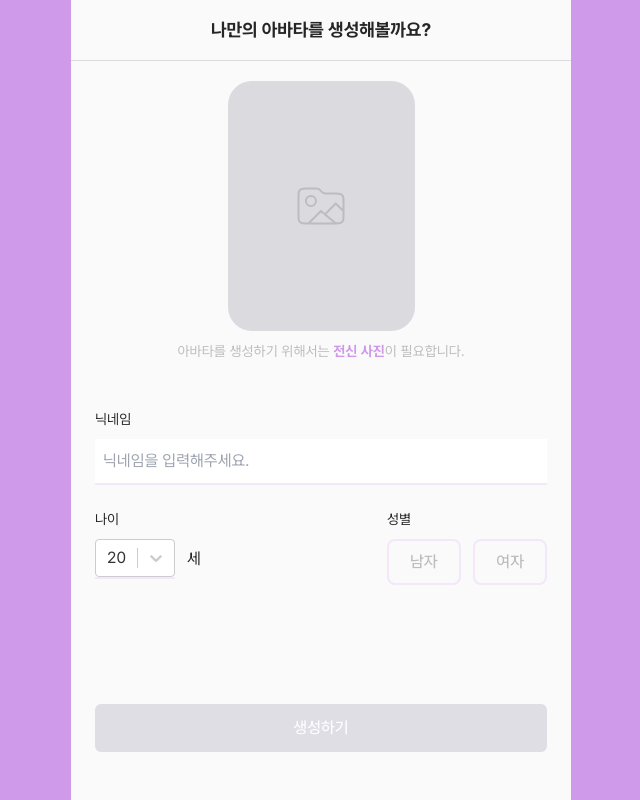
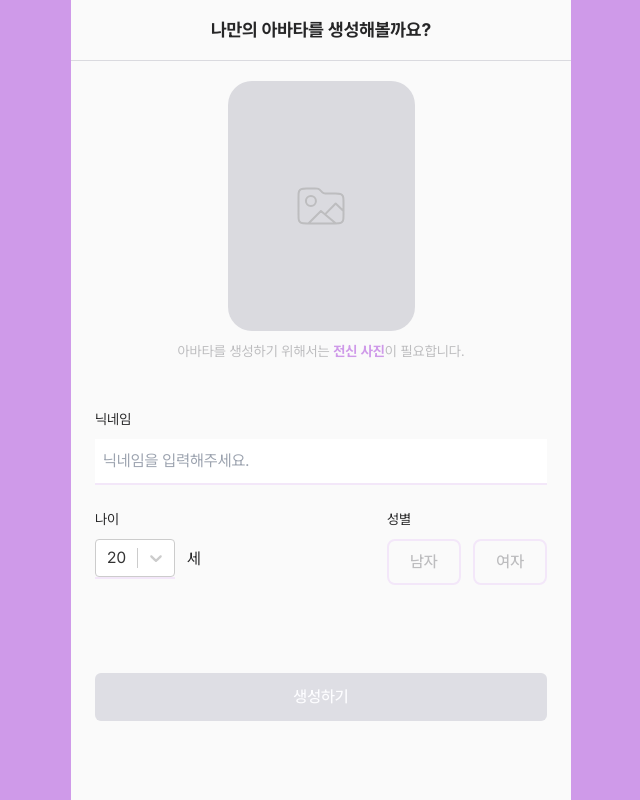
Before and after one commit to dorongee/frontend, a Next.js app in the folder frontend/: page /create in a window 1280 px wide. Shown: the whole page, without its empty margins (319-959 px from the left). Built offline with nearby package versions, Linux system fonts and the light colour scheme; no server answers.

Commit message:
chore: 버튼 위치 변경

```diff
--- a/frontend/src/app/create/page.tsx
+++ b/frontend/src/app/create/page.tsx
@@ -183,7 +183,7 @@ export default function CreatePage() {
                   </div>
                 </div>
               </div>
-              <div className="absolute w-full px-6 bottom-12 h-[48px] text-dorong-white font-medium">
+              <div className="w-full px-6 bottom-12 h-[48px] text-dorong-white font-medium mt-[88px]">
                 <Button isAvailable={buttonActive} onClick={handleClick}>
                   생성하기
                 </Button>
```
Also changed, not shown: 1 other file (tests, documents, lock files or other folders).
